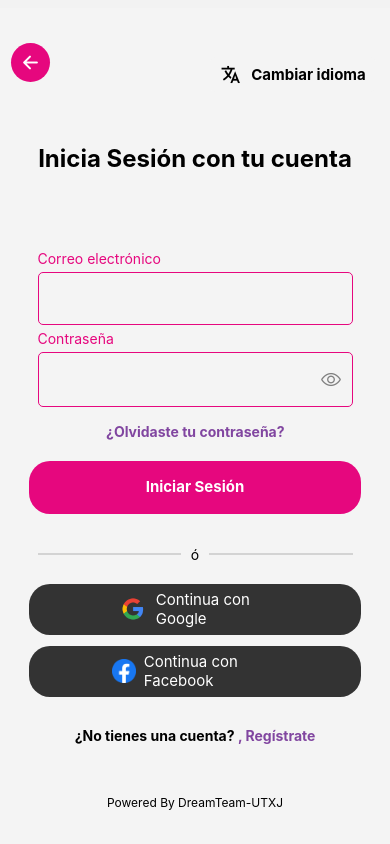
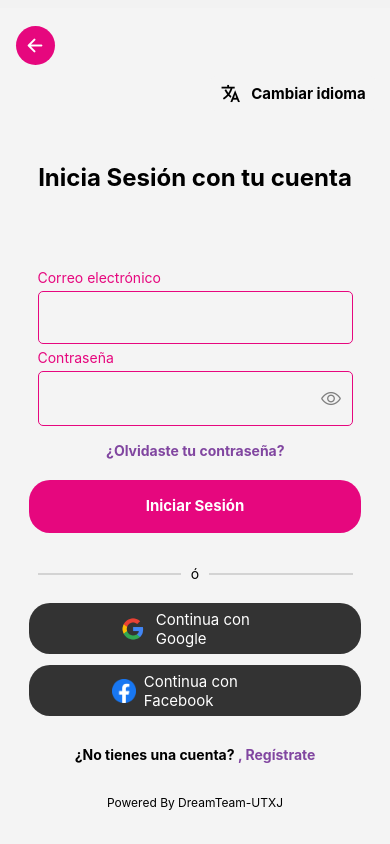
Before and after one commit to XicoNemi/mobile-app, a React Native app: screen /LoginScreen in a window 390 px wide. Built offline with nearby package versions, Linux system fonts and the light colour scheme; no server answers.

Commit message:
feat: ajustar posición del botón de retroceso en LoginScreen

```diff
--- a/app/screens/authScreens/LoginScreen.jsx
+++ b/app/screens/authScreens/LoginScreen.jsx
@@ -166,14 +166,14 @@ const styles = StyleSheet.create({
   },
   backButton: {
     width: wp('10%'),
+    position: "relative",
     height: wp('10%'),
     borderRadius: wp('5%'),
     backgroundColor: Colors.primary,
     justifyContent: "center",
     alignItems: "center",
-    position: "absolute",
-    top: hp('4.2%'),
-    left: wp('2.75%'),
+    bottom: hp('7.5%'),
+    right: wp('41%'),
     zIndex: 10,
   },
   title: {
```
